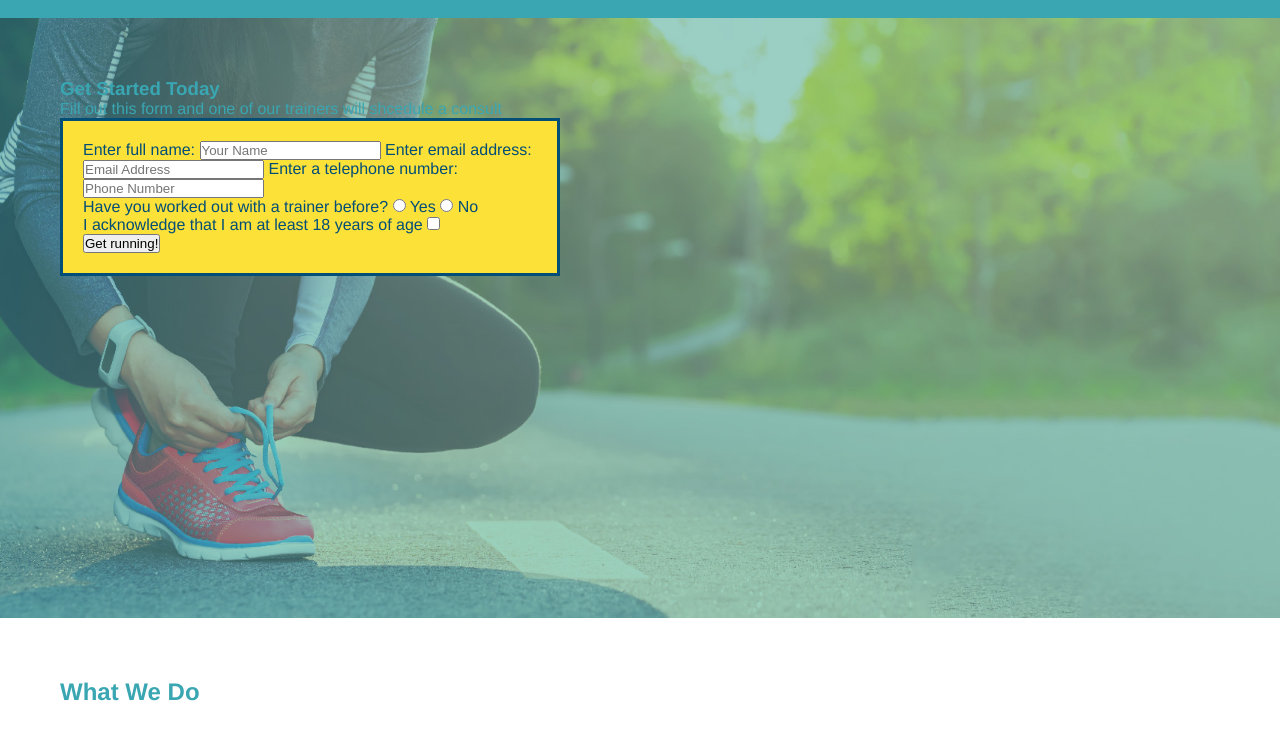
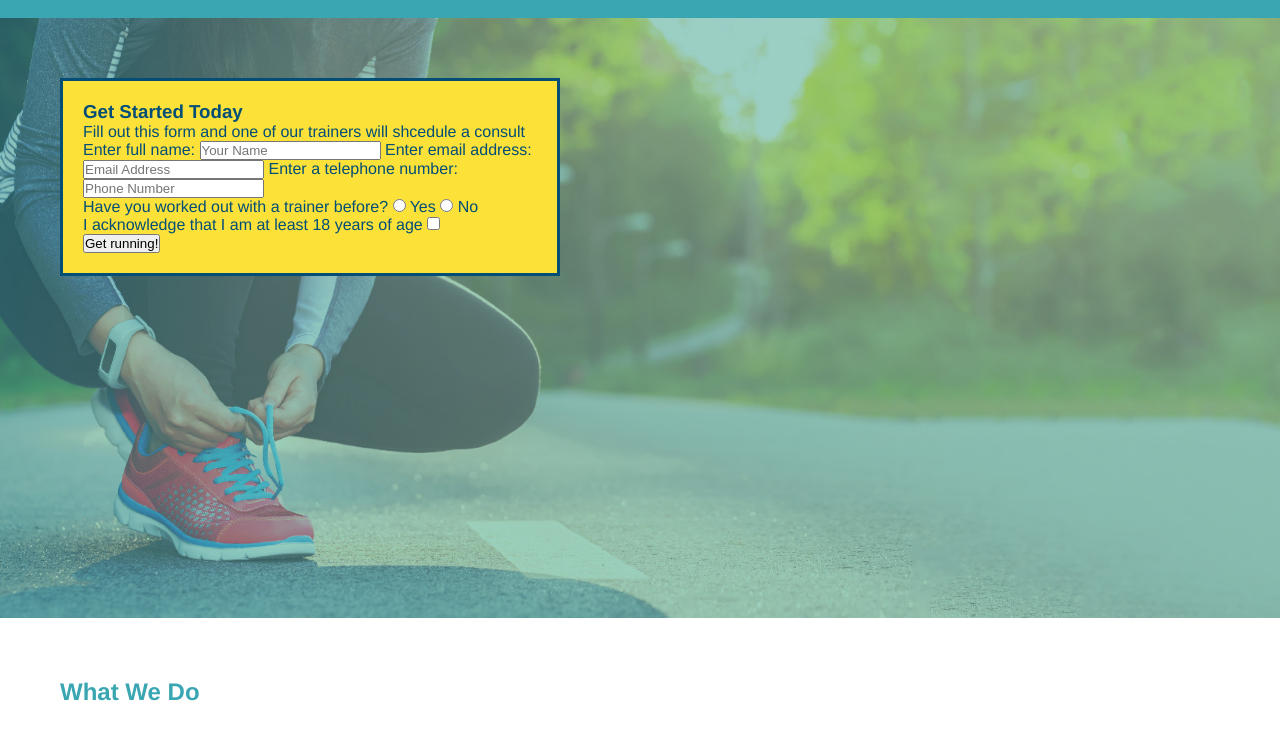
Before and after one commit to JWall13/run-buddy, a plain HTML site: page index.html in a window 1280 px wide. Shown: the part 64-800 px from the top of the page. Drawn offline with Linux system fonts and the light colour scheme.

Commit message:
css adjustment for form

```diff
--- a/assets/css/style.css
+++ b/assets/css/style.css
@@ -38,7 +38,7 @@
              height: 600px;
              background-size: cover;
              background-position: center}
-      .hero form {background-color: #fce138;
+      .hero-form {background-color: #fce138;
                   padding: 20px;
                   width: 500px;
                   color: #024e76;
```
